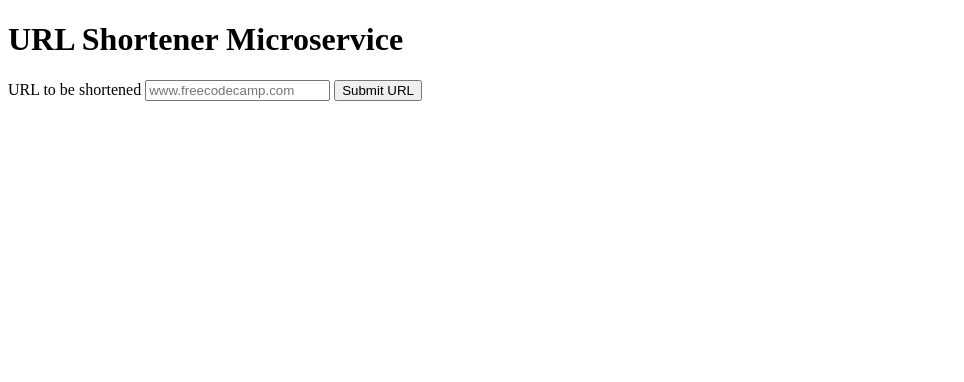
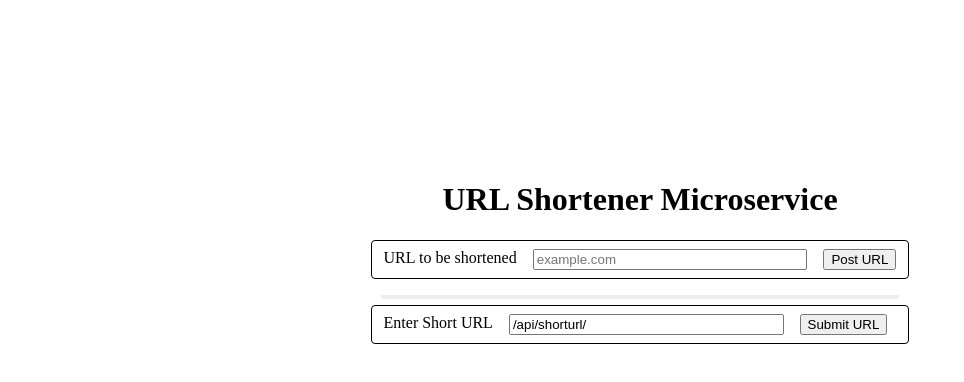
Before and after one commit to crosenau/fcc-url-shortener-microservice, a website: page views/index.html in a window 1280 px wide. Shown: the whole page, without its empty margins (0-964 px from the left). Drawn offline with Linux system fonts and the light colour scheme.

Commit message:
Refactored code. Added basic UI

```diff
--- a/package.json
+++ b/package.json
@@ -8,11 +8,11 @@
     "start": "node server.js"
   },
   "dependencies": {
-    "body-parser": "^1.15.2",
+    "body-parser": "^1.18.3",
     "cors": "^2.8.5",
     "express": "^4.16.4",
     "mongodb": "^3.1.10",
-    "mongoose": "^5.3.15"
+    "mongoose": "^5.4.0"
   },
   "engines": {
     "node": "10.x"
--- /dev/null
+++ b/public/client.js
@@ -0,0 +1,61 @@
+'use strict';
+
+window.onload = () => {
+  document.addEventListener("keydown", handleKeys);
+}
+
+function handleKeys(event) {
+  if (event.key === 'Enter' && document.activeElement.id === 'url-input') {
+    displayShortUrl();
+  } else if (document.activeElement.id === 'short-url-input') {
+    updateShortUrlInput();
+  }
+
+}
+
+function displayShortUrl() {
+  const request = {
+    method: 'POST',
+    headers: {
+      'Accept': 'application/json',
+      'Accept-Encoding': 'UTF-8',
+      'Content-Type': 'application/x-www-form-urlencoded',
+      'mode': 'cors'
+    },
+    body: `url=${document.querySelector('#url-input').value}`
+  };
+
+  fetch('/api/shorturl/new/', request)
+    .then(response => {
+      return response.json();
+    })
+    .then(json => {
+      const msgDisplay = document.querySelector('#message');
+      const jsonDisplay = document.querySelector('#json');
+
+          msgDisplay.innerHTML = '<p>API response: </p>'
+      jsonDisplay.innerHTML = JSON.stringify(json, undefined, 2);
+    })
+    .catch(err => console.error(err));
+}
+
+function updateShortUrlInput() {
+  const urlPrefix = '/api/shorturl/';
+  const inputField = document.querySelector('#short-url-input');
+
+  setTimeout(() => {
+    if (inputField.value.indexOf(urlPrefix) !== 0 || inputField.value.indexOf(urlPrefix + '/') === 0) inputField.value = urlPrefix;
+  }, 1);
+
+}
+
+function openShortUrl() {
+  const shortUrl = document.querySelector('#short-url-input').value;
+
+  if (shortUrl.length <= '/api/shorturl/'.length) {
+    alert('Please enter a numeric shortened URL. (e.g. "/api/shorturl/0")');
+  } else {
+    window.open(shortUrl);
+  }
+
+}
--- a/public/style.css
+++ b/public/style.css
@@ -0,0 +1,38 @@
+body {
+  margin: 20vh 0px;
+  width: 100%;
+  height: calc(100vh - 15px);
+  display: flex;
+  flex-direction: column;
+  align-items: center;
+}
+
+.input-section {
+  padding: 8px 4px;
+  border: 1px solid black;
+  border-radius: 4px;
+  display: flex;
+}
+
+.input-section * {
+  margin: 0px 8px;
+}
+
+input {
+  width: 20em;
+}
+
+#api-results {
+  padding: 0px 10px;
+  text-align: left;
+  min-height: 10px;
+}
+
+#message {
+  margin-bottom: 0px;
+}
+
+#json {
+  background-color: #EEE;
+  padding: 2px 10px;
+}
--- a/views/index.html
+++ b/views/index.html
@@ -7,7 +7,7 @@
     <meta http-equiv="X-UA-Compatible" content="IE=edge">
     <meta name="viewport" content="width=device-width, initial-scale=1">
     <link rel="stylesheet" href="/style.css">
-    <!--<script src="/client.js" defer></script> -->
+    <script src="/client.js" defer></script>
   </head>
 
   <body>
@@ -15,10 +15,19 @@
       <h1>URL Shortener Microservice</h1>
     </header>
     <main>
-      <form action="/api/shorturl/new" method="post">
+      <div class="input-section">
         <label for="url-input">URL to be shortened</label>
-        <input id="url-input" name="url" type="text" maxlength="100" placeholder="www.freecodecamp.com">
-        <button type="submit" id="submit-url">Submit URL</button>
+        <input id="url-input" name="url" type="text" placeholder="example.com">
+        <button type="button" id="submit-url" onclick="displayShortUrl()">Post URL</button>
+      </div>
+      <div id="api-results">
+        <p id="message"></p>
+        <pre id="json"></pre>
+      </div>
+      <form id="short-url-form" class="input-section" action="#" onsubmit="openShortUrl()">
+        <label for="short-url-input">Enter Short URL</label>
+        <input id="short-url-input" name="short-url" type="text" value="/api/shorturl/">
+        <button type="submit" id="submit-short-url">Submit URL</button>
       </form>
     </main>
   </body>
```
Also changed, not shown: database.js (+6 -11 lines), server.js (+7 -3 lines), shrinkwrap.yaml (+5 -5 lines), README.md.
